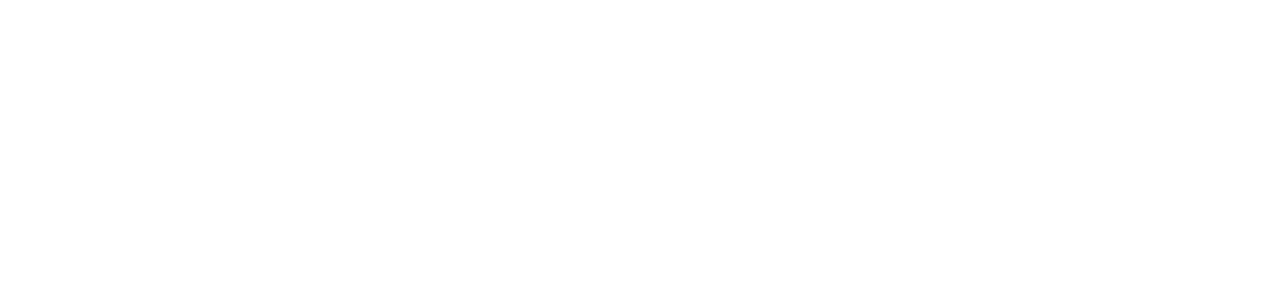
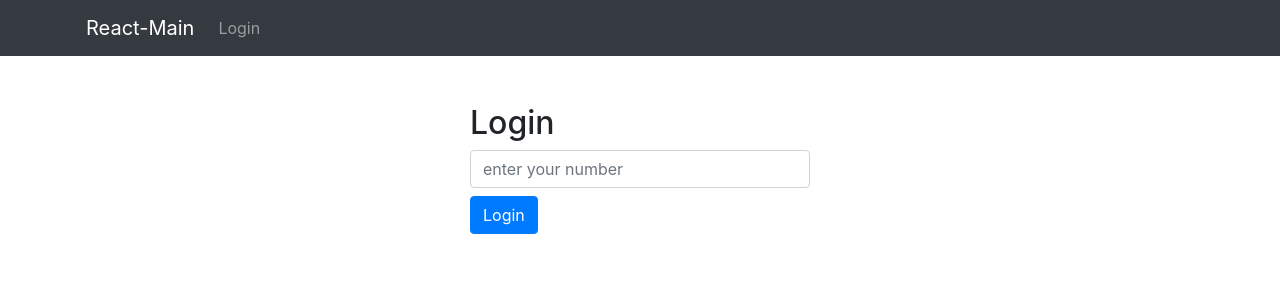
Before and after one commit to arifweb2020/React-Login, a React (Create React App) app: page /login in a window 1280 px wide. Shown: the top 300 px of the page. Built offline with nearby package versions, Linux system fonts and the light colour scheme.

Commit message:
nav with login

```diff
--- a/src/App.js
+++ b/src/App.js
@@ -8,6 +8,7 @@
 import Home from './Pages/Home';
 import Invest from './Pages/Invest';
 import Service from './Pages/Service';
+import Login from './Pages/Login';
 
 function App() {
   return (
@@ -19,13 +20,14 @@
           component={(props) => <MainContainer {...props}><About {...props} /></MainContainer>} />
           <Route exact path="/service"
           component={(props) => <MainContainer {...props}><Service {...props} /></MainContainer>} />
+          <Route exact path="/login"
+          component={(props) => <MainContainer {...props}><Login {...props} /></MainContainer>} />
           <Route exact path="/invest"
           component={(props) => <InvestContainer {...props}><Invest {...props} /></InvestContainer>} />
           <Route exact path="/amount"
           component={(props) => <InvestContainer {...props}><Amount {...props} /></InvestContainer>} />
           <Route exact path="/redeem"
           component={(props) => <InvestContainer {...props}><Redeem {...props} /></InvestContainer>} />
-
         </Switch>
     </Router>
   );
--- /dev/null
+++ b/src/Pages/Login/index.jsx
@@ -0,0 +1,19 @@
+import React from 'react';
+
+function Login(props) {
+    const login = () =>{
+        props.history.push('/invest')
+    }
+    return (
+        <div className="container mt-4">
+            <div className="col-md-4 offset-md-4 mt-5">
+            <h2>Login</h2>
+            <input type="text" placeholder="enter your number" className="form-control"/>
+            <button className="btn btn-md btn-primary mt-2" onClick={login}>Login</button>
+            </div>
+
+        </div>
+    );
+}
+
+export default Login;
--- a/src/components/Nav.jsx
+++ b/src/components/Nav.jsx
@@ -8,14 +8,21 @@
                 <nav className="navbar navbar-expand-sm bg-dark navbar-dark container">
                     <Link className="navbar-brand" to="/">React-Main</Link>
                     <ul className="navbar-nav">
+                        {
+                            window.location.pathname === "/login" ? null :
+                                (
+                                    <>
                                         <li className="nav-item">
                                             <Link className="nav-link" to="/about">about</Link>
                                         </li>
                                         <li className="nav-item">
                                             <Link className="nav-link" to="/service">services</Link>
                                         </li>
+                                    </>
+                                )
+                        }
                         <li className="nav-item">
-                                    <Link className="nav-link" to="/invest">Investment</Link>
+                            <Link className="nav-link" to="/login">Login</Link>
                         </li>
                     </ul>
                 </nav>
```
Lines whose indentation alone changed are shown as unchanged.
